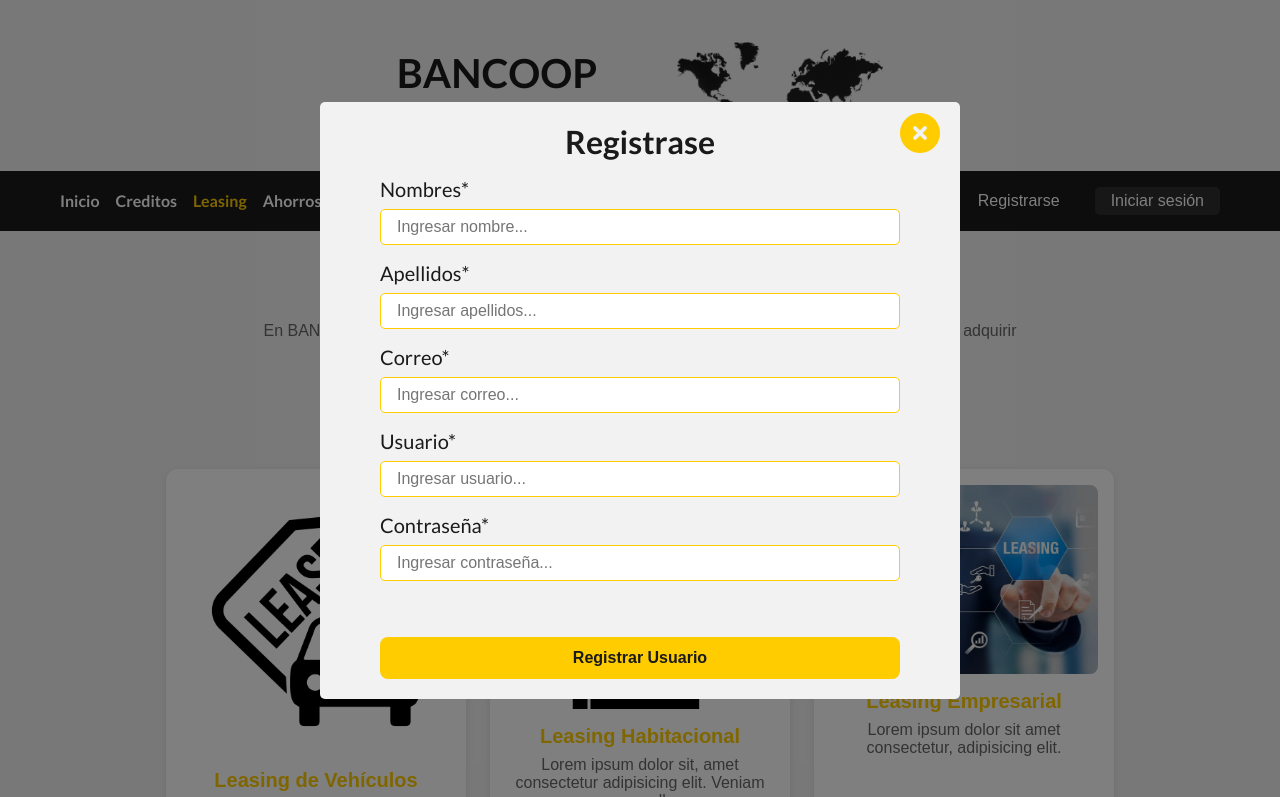
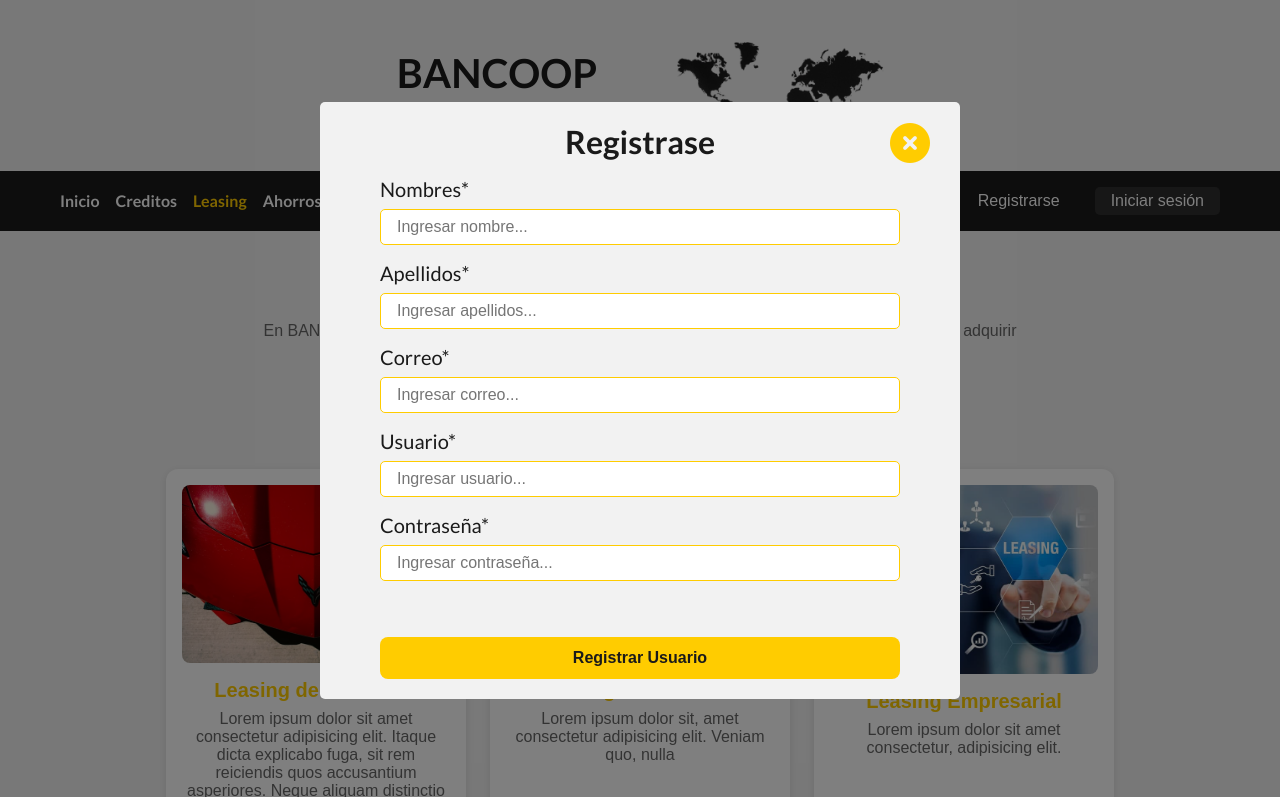
Before and after one commit to WilfridoL/banco_pjSenaPrueba, a plain HTML site: page pag/leasing.html in a window 1280 px wide. Both pictures are taken after a click on the button "Registrarse". Shown: the top 797 px of the page. Drawn offline with Linux system fonts and the light colour scheme.

Commit message:
ver_final

```diff
--- a/css/formulario.css
+++ b/css/formulario.css
@@ -55,8 +55,8 @@
 
 .overlay .btn_exit{
   position: absolute;
-  top: 10px;
-  right: 20px;
+  top: 20px;
+  right: 30px;
   font-size: 40px;
   color: var(--primary);
   transition: var(--transition);
--- a/pag/leasing.html
+++ b/pag/leasing.html
@@ -43,13 +43,13 @@
         <h2>Tipos de Leasing</h2>
         <div class="card-contenedor">
           <div class="card2">
-            <img src="../img/leasing-vehiculos.png" alt="Leasing de Vehículos">
+            <img src="../img/leasing-vehiculos.jpg" alt="Leasing de Vehículos">
             <h4>Leasing de Vehículos</h4>
             <p>Lorem ipsum dolor sit amet consectetur adipisicing elit. Itaque dicta explicabo fuga, sit rem reiciendis
               quos accusantium asperiores. Neque aliquam distinctio </p>
           </div>
           <div class="card2">
-            <img src="../img/leasing-habitacional.png" alt="Leasing Habitacional">
+            <img src="../img/leasing-habitacional.jpg" alt="Leasing Habitacional">
             <h4>Leasing Habitacional</h4>
             <p>Lorem ipsum dolor sit, amet consectetur adipisicing elit. Veniam quo, nulla</p>
           </div>
```
Also changed, not shown: pag/ahorro.html (+3 -0 lines), pag/creditos.html (+5 -4 lines), img/ahorro_cdts.jpg (added), img/ahorro_programado.jpg (added), img/ahorro_tradicional.jpg (added), img/leasing-habitacional.jpg (added), img/leasing-habitacional.png (deleted), img/leasing-vehiculos.jpg (added), img/leasing-vehiculos.png (deleted), 1 other file.
